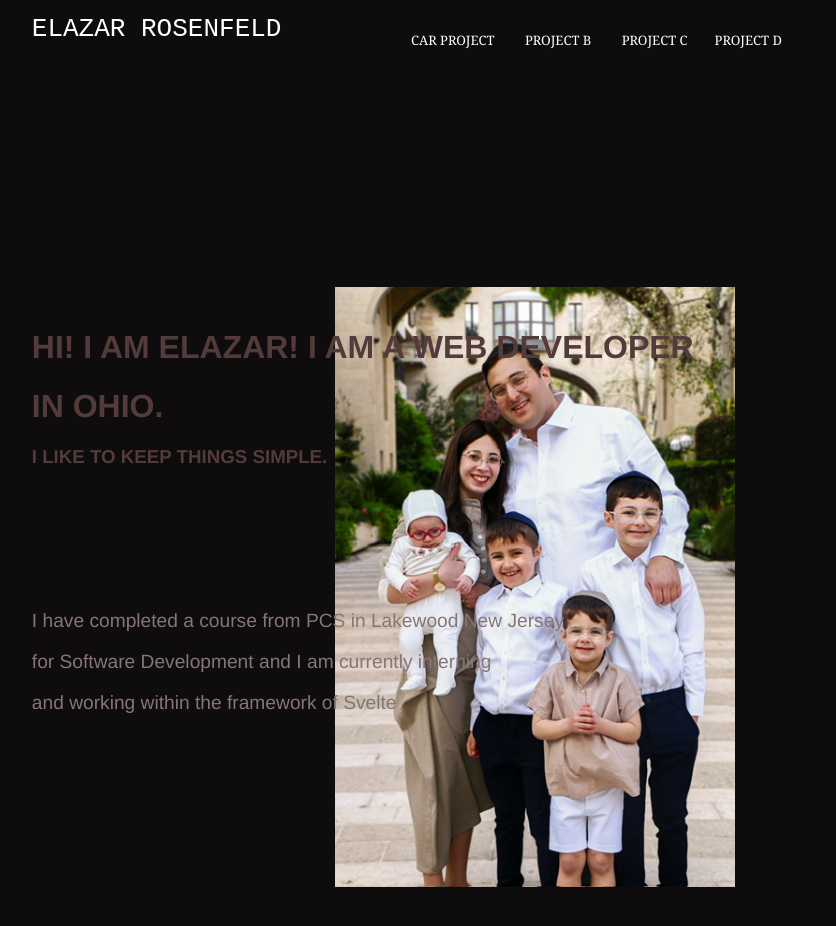
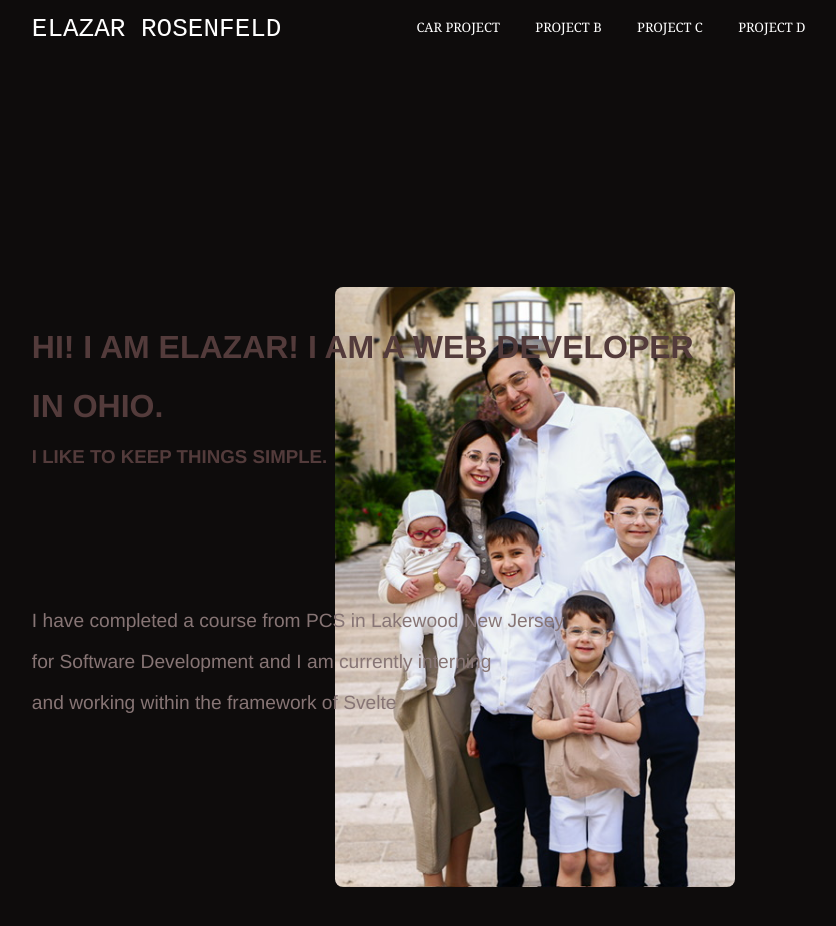
Before and after one commit to Elaz33/portfolio, a SvelteKit app: page / in a window 1280 px wide. Shown: the top 926 px of the page, without its empty margins (229-1065 px from the left). Built offline with nearby package versions, Linux system fonts and the light colour scheme.

Commit message:
little fixes

```diff
--- a/src/routes/home-page/main-page.svelte
+++ b/src/routes/home-page/main-page.svelte
@@ -42,6 +42,7 @@
         top: 0.5%;
         width: 400px;
         left: 44%;
+        border-radius: 8px;
         background-color: rgb(135, 117, 117);
     }
     .line {
--- a/src/routes/home-page/nav-bar.svelte
+++ b/src/routes/home-page/nav-bar.svelte
@@ -1,7 +1,7 @@
 <div class="header">
     <div class="nav-bar">
-        <pre
-            class="header-block">CAR PROJECT         PROJECT B         PROJECT C        PROJECT D</pre>
+
+         <div     class="header-block">CAR PROJECT </div><div     class="header-block">PROJECT B </div><div     class="header-block">PROJECT C  </div><div     class="header-block"> PROJECT D</div>
     </div>
     <div class="name-block">
         <pre class="my-name">ELAZAR ROSENFELD</pre>
@@ -20,7 +20,8 @@
         width: 400px;
 
         left: 50%;
-
+        justify-content: space-evenly;
+        gap: 30px;
         /* border: solid red; */
         color: white;
         font-size: large;
@@ -43,8 +44,8 @@
     }
     .header-block {
         position: relative;
-        justify-content: space-evenly;
-        gap: 75px;
+
+
         top: 10px;
         font-size: small;
          font-family: Georgia, 'Times New Roman', Times, serif;
```
